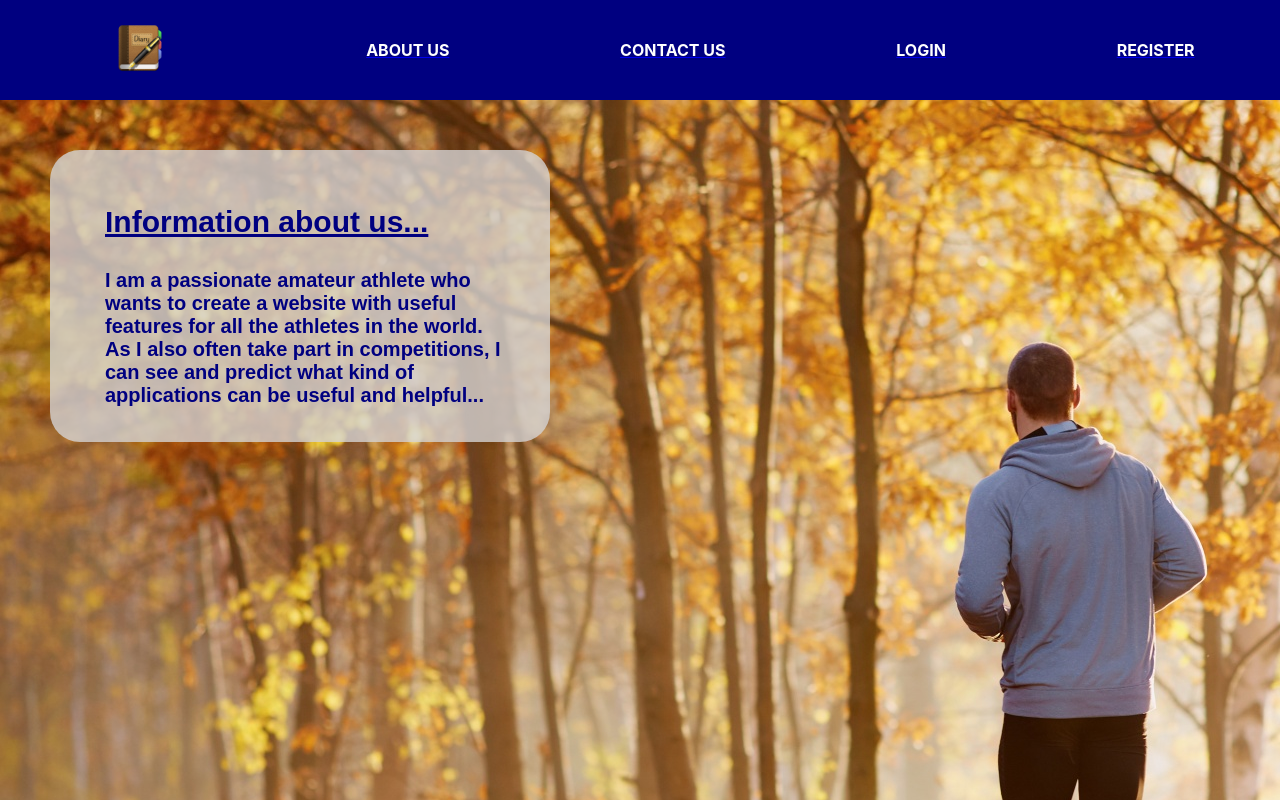
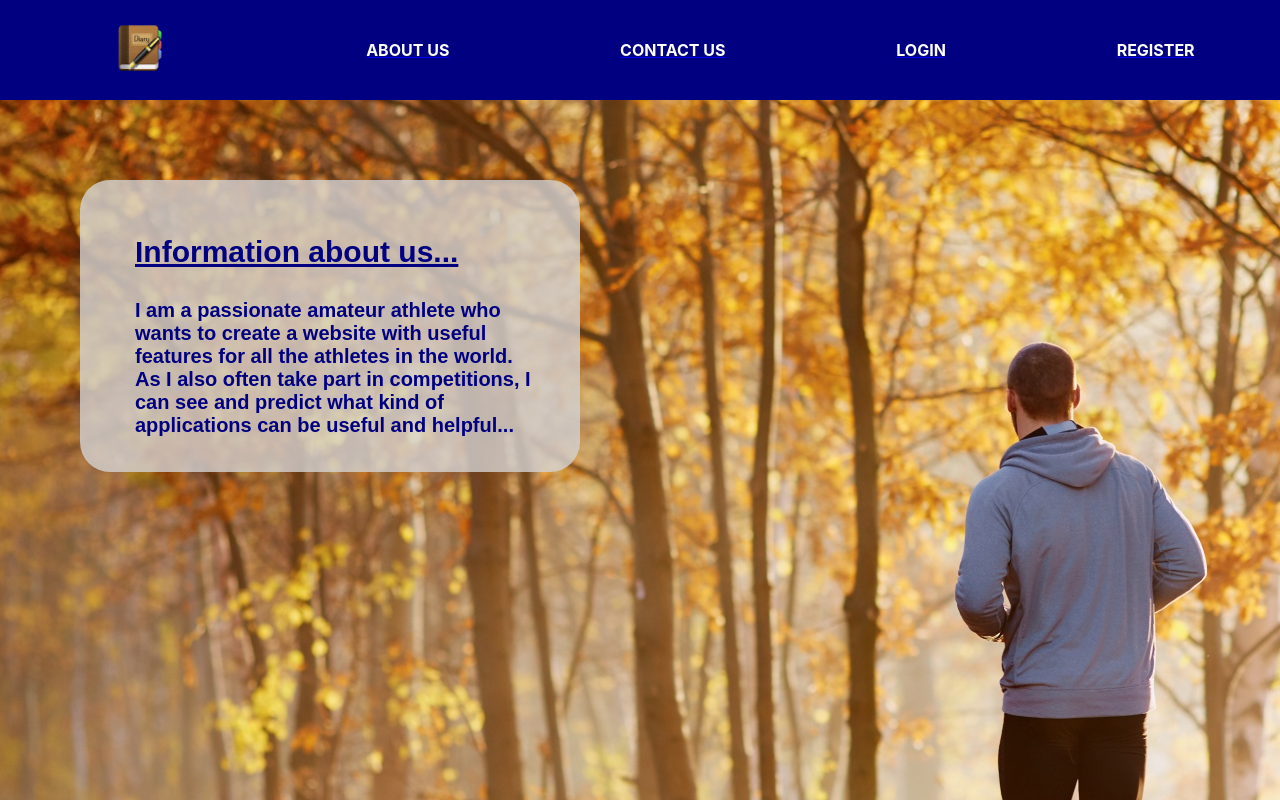
Before and after one commit to marcinbe88/sports-diary-app, a React (Create React App) app in the folder my-react-app/: page /about in a window 1280 px wide. Shown: the top 800 px of the page. Built offline with nearby package versions, Linux system fonts and the light colour scheme.

Commit message:
sections location changed

```diff
--- a/my-react-app/src/components/AboutUs/AboutUs.style.js
+++ b/my-react-app/src/components/AboutUs/AboutUs.style.js
@@ -29,5 +29,5 @@ export const StyledAboutSection = styled.div`
   height: 1000px;
   width: 100%;
   overflow: hidden;
-  padding: 50px;
+  padding: 80px;
 `;
--- a/my-react-app/src/components/ContactUs/ContactUs.style.js
+++ b/my-react-app/src/components/ContactUs/ContactUs.style.js
@@ -22,7 +22,7 @@ export const StyledContactSection = styled.div`
   height: 1000px;
   width: 100%;
   overflow: hidden;
-  padding: 50px;
+  padding: 80px;
 `;
 
 export const StyledContactDescription = styled.div`
--- a/my-react-app/src/components/RegisterAccount/RegisterAccount.style.js
+++ b/my-react-app/src/components/RegisterAccount/RegisterAccount.style.js
@@ -14,7 +14,7 @@ export const StyledRegisterSection = styled.div`
   height: 1000px;
   width: 100%;
   overflow: hidden;
-  padding: 50px;
+  padding: 80px;
 `;
 
 export const StyledRegisterDescription = styled.div`
--- a/my-react-app/src/components/UserLogin/UserLogin.style.js
+++ b/my-react-app/src/components/UserLogin/UserLogin.style.js
@@ -14,7 +14,7 @@ export const StyledLoginSection = styled.div`
   height: 1000px;
   width: 100%;
   overflow: hidden;
-  padding: 50px;
+  padding: 80px;
 `;
 
 export const StyledLoginDescription = styled.div`
```
